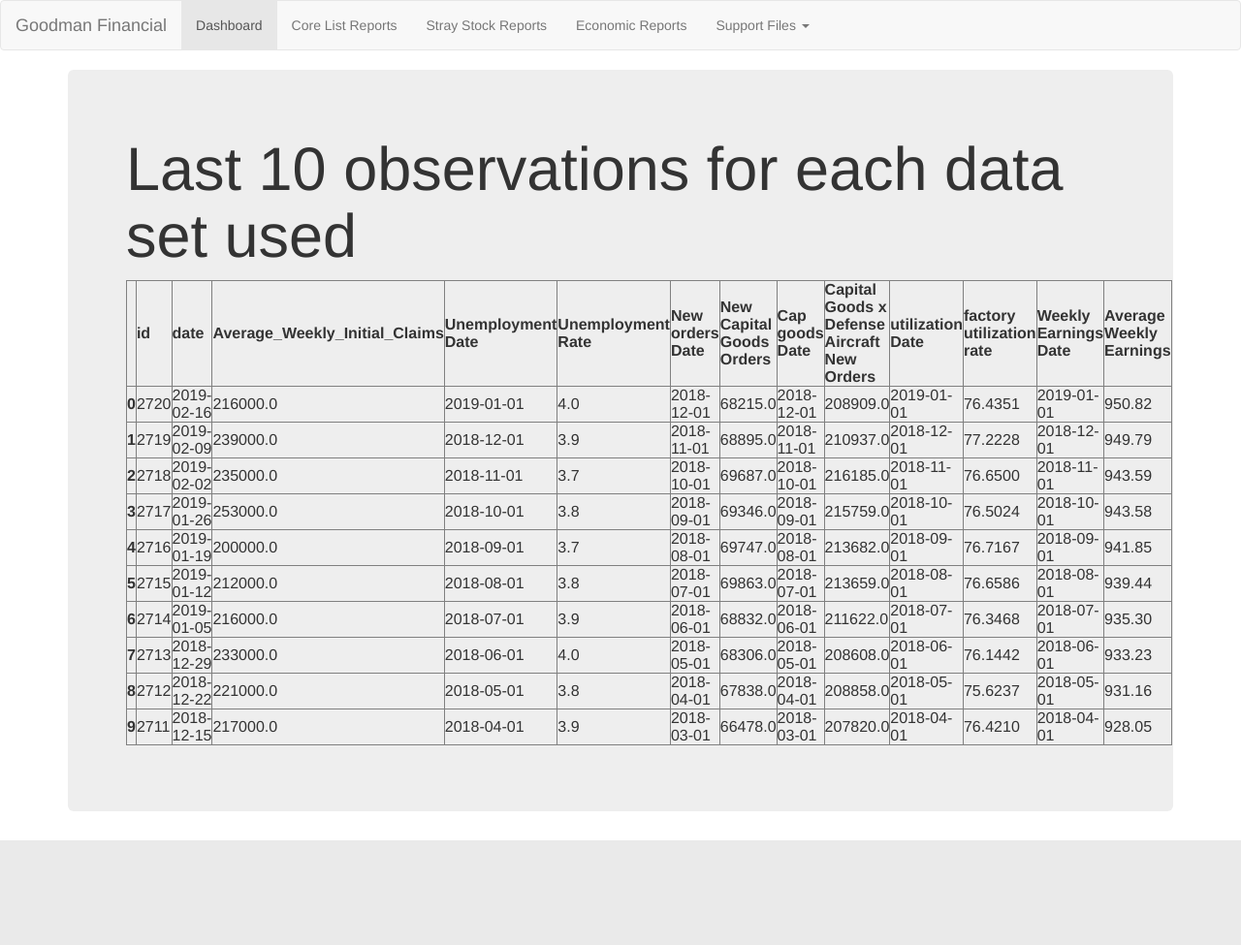
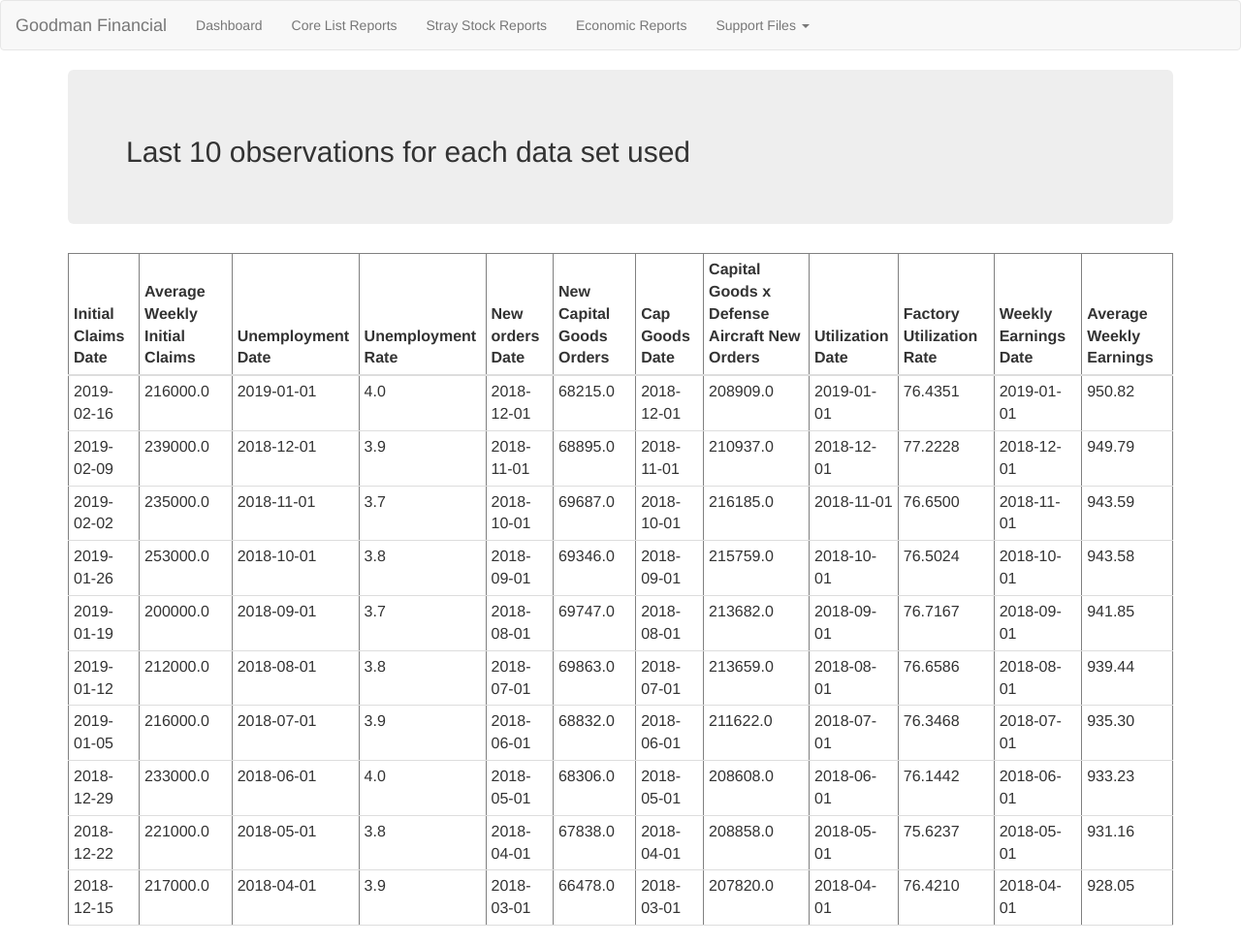
Before and after one commit to leetaylor7/Data_bootcamp_project2, a Flask app: page /supportfilesecon in a window 1280 px wide. Shown: the whole page at 97% size. Before the commit the page ends 867 px from the top, so only its background shows below. Run offline with Flask 2, Linux system fonts and the light colour scheme; data comes from the database, SQL or seed files in the repository; some libraries are stand-ins or nearby versions.

Commit message:
Fixed table formatting

```diff
--- a/app.py
+++ b/app.py
@@ -48,14 +48,16 @@ def econsupportfiles():
     df['Unemployment Rate'] = pd.read_sql("SELECT Unemployment_Rate FROM " + class_id[0]+ " ORDER BY id DESC LIMIT 10", conn)
     df['New orders Date'] = pd.read_sql("SELECT date FROM " + class_id[1]+ " ORDER BY id DESC LIMIT 10", conn)
     df['New Capital Goods Orders'] = pd.read_sql("SELECT Value_of_Manufactuters_New_Orders FROM " + class_id[1]+ " ORDER BY id DESC LIMIT 10", conn)
-    df['Cap goods Date'] = pd.read_sql("SELECT date FROM " + class_id[2] + " ORDER BY id DESC LIMIT 10", conn)
+    df['Cap Goods Date'] = pd.read_sql("SELECT date FROM " + class_id[2] + " ORDER BY id DESC LIMIT 10", conn)
     df['Capital Goods x Defense Aircraft New Orders'] = pd.read_sql("SELECT Manufacturers_New_Orders_Non_Defense_Cap_Goods_x_Air FROM " + class_id[2] + " ORDER BY id DESC LIMIT 10", conn)
-    df['utilization Date'] = pd.read_sql("SELECT date FROM " + class_id[3] + " ORDER BY id DESC LIMIT 10", conn)
-    df['factory utilization rate'] = pd.read_sql("SELECT Capacity_Utilization_Manufacturing FROM " + class_id[3] + " ORDER BY id DESC LIMIT 10", conn)
+    df['Utilization Date'] = pd.read_sql("SELECT date FROM " + class_id[3] + " ORDER BY id DESC LIMIT 10", conn)
+    df['Factory Utilization Rate'] = pd.read_sql("SELECT Capacity_Utilization_Manufacturing FROM " + class_id[3] + " ORDER BY id DESC LIMIT 10", conn)
     df['Weekly Earnings Date'] = pd.read_sql("SELECT date FROM " + class_id[5] + " ORDER BY id DESC LIMIT 10", conn)
     df['Average Weekly Earnings'] = pd.read_sql("SELECT Average_Weekly_Earnings FROM " + class_id[5] + " ORDER BY id DESC LIMIT 10", conn)
+    df = df.drop(columns=['id'])
+    df = df.rename(index=str, columns={'Average_Weekly_Initial_Claims': 'Average Weekly Initial Claims', 'date': 'Initial Claims Date'})
 
-    return render_template('supportfilesecon.html', data=df.to_html())
+    return render_template('supportfilesecon.html', data=df.to_html(index=False, classes='table table-hover table-condensed'))
 
 
 if __name__ == "__main__":
--- a/templates/corelistreports.html
+++ b/templates/corelistreports.html
@@ -26,8 +26,8 @@
         <!-- Collect the nav links, forms, and other content for toggling -->
         <div class="collapse navbar-collapse" id="bs-example-navbar-collapse-1">
           <ul class="nav navbar-nav">
-            <li class="active"><a href="http://127.0.0.1:5000/home">Dashboard <span class="sr-only">(current)</span></a></li>
-            <li><a href="http://127.0.0.1:5000/CoreListReports">Core List Reports</a></li>
+            <li><a href="http://127.0.0.1:5000/">Dashboard <span class="sr-only">(current)</span></a></li>
+            <li class="active"><a href="http://127.0.0.1:5000/CoreListReports">Core List Reports</a></li>
             <li><a href="#">Stray Stock Reports</a></li>
             <li><a href="#">Economic Reports</a></li>
             <li class="dropdown">
@@ -37,7 +37,7 @@
                 <li><a href="#">Core List Support</a></li>
                 <li><a href="#">Stray Stock Support</a></li>
                 <li role="separator" class="divider"></li>
-                <li><a href="#">Economic Support</a></li>
+                <li><a href="http://127.0.0.1:5000/supportfilesecon">Economic Support</a></li>
                 <li role="separator" class="divider"></li>
                 <li><a href="#">Troubleshooting</a></li>
               </ul>
--- /dev/null
+++ b/templates/style.css
@@ -0,0 +1,4 @@
+.dataframe {
+    padding: 15px;
+    border-bottom: 1px solid #ddd;
+}
--- a/templates/supportfilesecon.html
+++ b/templates/supportfilesecon.html
@@ -3,6 +3,7 @@
     <meta charset="UTF-8">
     <title>GFC Dashboard</title>
     <link rel="stylesheet" href="https://maxcdn.bootstrapcdn.com/bootstrap/3.3.7/css/bootstrap.min.css" integrity="sha384-BVYiiSIFeK1dGmJRAkycuHAHRg32OmUcww7on3RYdg4Va+PmSTsz/K68vbdEjh4u" crossorigin="anonymous">
+    <link rel="stylesheet" type="text/css" href="style.css">
 
     <!-- javaScript links to enable dropdown functionality -->
     <script type="text/javascript" src="https://code.jquery.com/jquery-2.1.4.min.js"></script>
@@ -26,7 +27,7 @@
         <!-- Collect the nav links, forms, and other content for toggling -->
         <div class="collapse navbar-collapse" id="bs-example-navbar-collapse-1">
           <ul class="nav navbar-nav">
-            <li class="active"><a href="http://127.0.0.1:5000/home">Dashboard <span class="sr-only">(current)</span></a></li>
+            <li ><a href="http://127.0.0.1:5000/">Dashboard <span class="sr-only">(current)</span></a></li>
             <li><a href="http://127.0.0.1:5000/CoreListReports">Core List Reports</a></li>
             <li><a href="#">Stray Stock Reports</a></li>
             <li><a href="#">Economic Reports</a></li>
@@ -37,7 +38,7 @@
                 <li><a href="#">Core List Support</a></li>
                 <li><a href="#">Stray Stock Support</a></li>
                 <li role="separator" class="divider"></li>
-                <li><a href="#">Economic Support</a></li>
+                <li class="active"><a href="#">Economic Support</a></li>
                 <li role="separator" class="divider"></li>
                 <li><a href="#">Troubleshooting</a></li>
               </ul>
@@ -49,13 +50,9 @@
     </nav>
     <div class="container">
       <div class="jumbotron">
-        <h1>Last 10 observations for each data set used</h1>
-          <div class='table'>
-            <p>
-              {% block content %}
-              {{data | safe}}
-              {% endblock %}
-          </p>
-        </div>
+        <h2>Last 10 observations for each data set used</h2>
       </div>
+      {% block content %}
+      {{data | safe}}
+      {% endblock %}
     </div>
```
Also changed, not shown: 1 other file.
